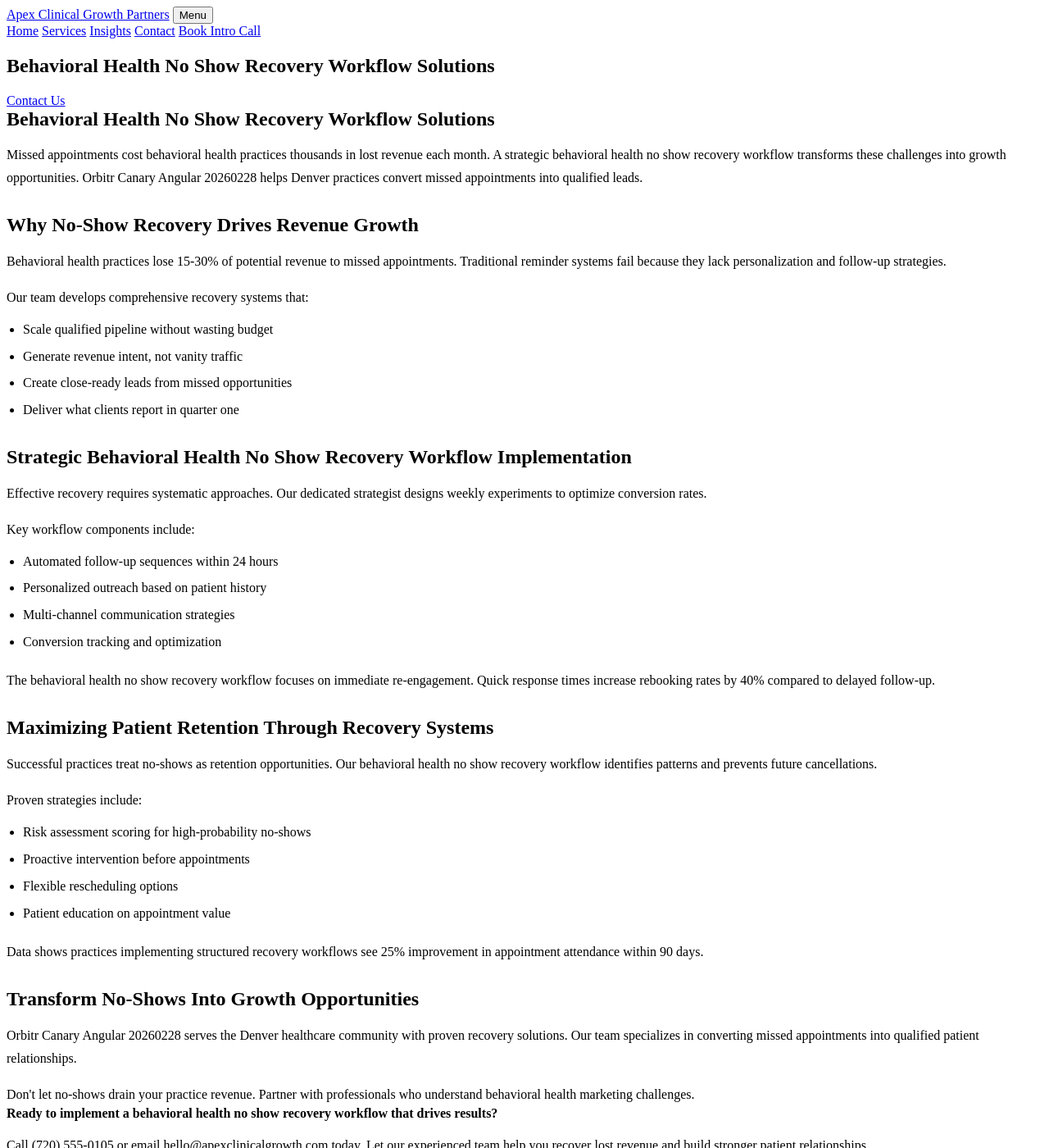
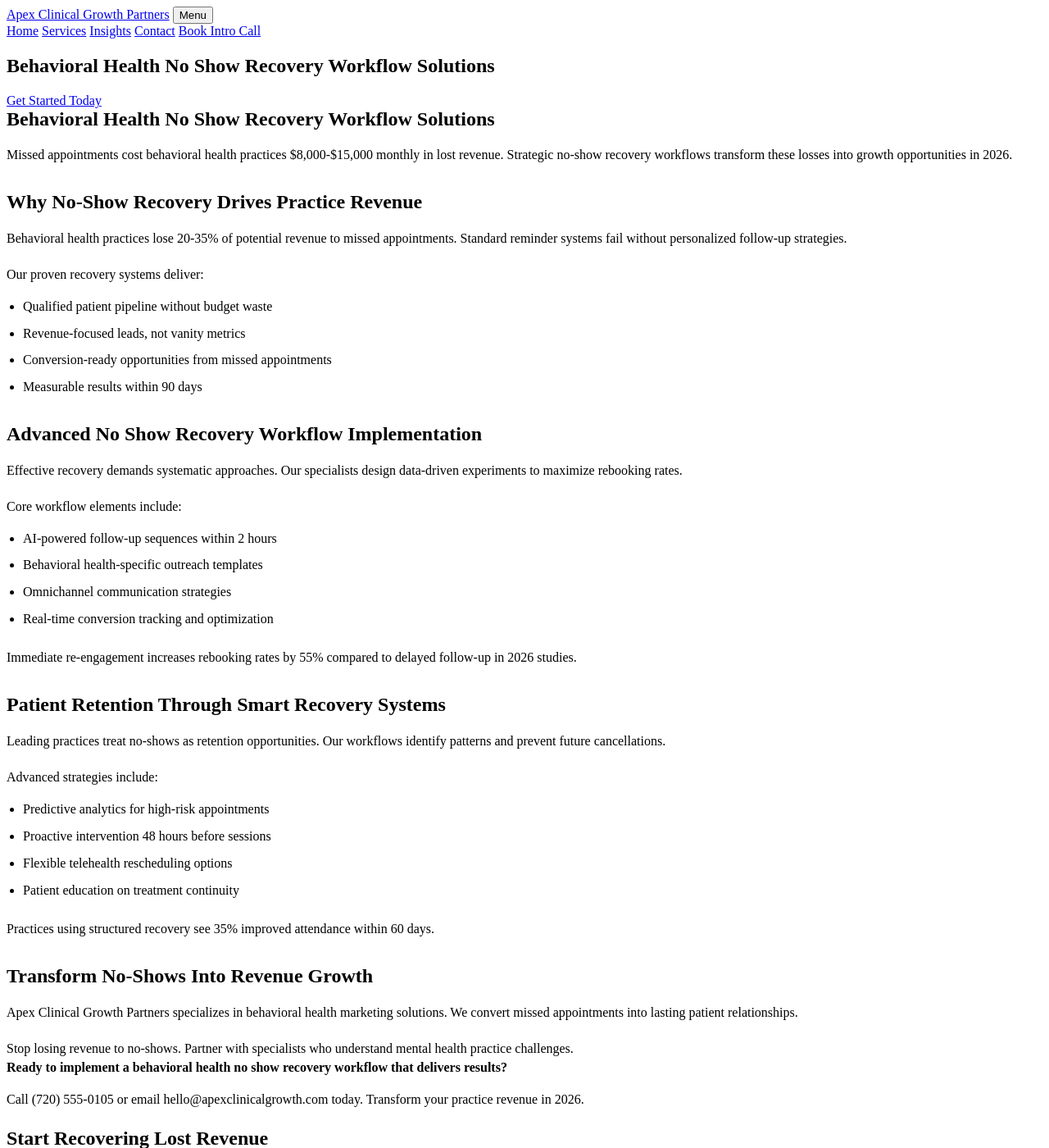
Before and after one commit to prjctlphbt/orbitr-canary-angular-20260228, a Jekyll site: the page angular-behavioral-noshow-20260228144655.html, which Jekyll copies as it is, in a window 1280 px wide and 1400 px high. Shown: the whole window at 82% size. Built offline with Jekyll 4.4.1, drawn with Linux system fonts in a browser that asks for light colours; some of the changed text lies outside the part shown.

Commit message:
Refresh and update content: angular-behavioral-noshow-20260228144655.html

```diff
--- a/angular-behavioral-noshow-20260228144655.html
+++ b/angular-behavioral-noshow-20260228144655.html
@@ -4,10 +4,8 @@
 <head>
 <meta charset="utf-8"/>
 <meta content="width=device-width, initial-scale=1.0" name="viewport"/>
-<meta content="Reduce missed appointments in behavioral health. Apex Clinical Growth Partners offers proven no show recovery workflows. Optimize your practice today.
-
-Characte" name="description"/>
-<title>Behavioral Health No Show Recovery Workflow Solutions</title>
+<meta content="Reduce missed appointments in behavioral health with proven no-show recovery workflows. Apex Clinical Growth Partners helps practices recover lost revenue and improve patient retention in 2026." name="description"/>
+<title>Behavioral Health No Show Recovery Workflow Solutions | 2026</title>
 <style>
 
 
@@ -105,53 +103,53 @@ Characte" name="description"/>
 <section class="page-hero landing-hero">
 <div class="container">
 <h1>Behavioral Health No Show Recovery Workflow Solutions</h1>
-<a class="cta" href="/services/">Contact Us</a>
+<a class="cta" href="/services/">Get Started Today</a>
 </div>
 </section>
 <section class="landing-content">
 <div class="container orbitr-generated-content">
 <h1>Behavioral Health No Show Recovery Workflow Solutions</h1>
-<p>Missed appointments cost behavioral health practices thousands in lost revenue each month. A strategic behavioral health no show recovery workflow transforms these challenges into growth opportunities. Orbitr Canary Angular 20260228 helps Denver practices convert missed appointments into qualified leads.</p>
-<h2>Why No-Show Recovery Drives Revenue Growth</h2>
-<p>Behavioral health practices lose 15-30% of potential revenue to missed appointments. Traditional reminder systems fail because they lack personalization and follow-up strategies.</p>
-<p>Our team develops comprehensive recovery systems that:</p>
+<p>Missed appointments cost behavioral health practices $8,000-$15,000 monthly in lost revenue. Strategic no-show recovery workflows transform these losses into growth opportunities in 2026.</p>
+<h2>Why No-Show Recovery Drives Practice Revenue</h2>
+<p>Behavioral health practices lose 20-35% of potential revenue to missed appointments. Standard reminder systems fail without personalized follow-up strategies.</p>
+<p>Our proven recovery systems deliver:</p>
 <ul>
-<li>Scale qualified pipeline without wasting budget</li>
-<li>Generate revenue intent, not vanity traffic</li>
-<li>Create close-ready leads from missed opportunities</li>
-<li>Deliver what clients report in quarter one</li>
+<li>Qualified patient pipeline without budget waste</li>
+<li>Revenue-focused leads, not vanity metrics</li>
+<li>Conversion-ready opportunities from missed appointments</li>
+<li>Measurable results within 90 days</li>
 </ul>
-<h2>Strategic Behavioral Health No Show Recovery Workflow Implementation</h2>
-<p>Effective recovery requires systematic approaches. Our dedicated strategist designs weekly experiments to optimize conversion rates.</p>
-<p>Key workflow components include:</p>
+<h2>Advanced No Show Recovery Workflow Implementation</h2>
+<p>Effective recovery demands systematic approaches. Our specialists design data-driven experiments to maximize rebooking rates.</p>
+<p>Core workflow elements include:</p>
 <ul>
-<li>Automated follow-up sequences within 24 hours</li>
-<li>Personalized outreach based on patient history</li>
-<li>Multi-channel communication strategies</li>
-<li>Conversion tracking and optimization</li>
+<li>AI-powered follow-up sequences within 2 hours</li>
+<li>Behavioral health-specific outreach templates</li>
+<li>Omnichannel communication strategies</li>
+<li>Real-time conversion tracking and optimization</li>
 </ul>
-<p>The behavioral health no show recovery workflow focuses on immediate re-engagement. Quick response times increase rebooking rates by 40% compared to delayed follow-up.</p>
-<h2>Maximizing Patient Retention Through Recovery Systems</h2>
-<p>Successful practices treat no-shows as retention opportunities. Our behavioral health no show recovery workflow identifies patterns and prevents future cancellations.</p>
-<p>Proven strategies include:</p>
+<p>Immediate re-engagement increases rebooking rates by 55% compared to delayed follow-up in 2026 studies.</p>
+<h2>Patient Retention Through Smart Recovery Systems</h2>
+<p>Leading practices treat no-shows as retention opportunities. Our workflows identify patterns and prevent future cancellations.</p>
+<p>Advanced strategies include:</p>
 <ul>
-<li>Risk assessment scoring for high-probability no-shows</li>
-<li>Proactive intervention before appointments</li>
-<li>Flexible rescheduling options</li>
-<li>Patient education on appointment value</li>
+<li>Predictive analytics for high-risk appointments</li>
+<li>Proactive intervention 48 hours before sessions</li>
+<li>Flexible telehealth rescheduling options</li>
+<li>Patient education on treatment continuity</li>
 </ul>
-<p>Data shows practices implementing structured recovery workflows see 25% improvement in appointment attendance within 90 days.</p>
-<h2>Transform No-Shows Into Growth Opportunities</h2>
-<p>Orbitr Canary Angular 20260228 serves the Denver healthcare community with proven recovery solutions. Our team specializes in converting missed appointments into qualified patient relationships.</p>
-<p>Don't let no-shows drain your practice revenue. Partner with professionals who understand behavioral health marketing challenges.</p>
-<strong>Ready to implement a behavioral health no show recovery workflow that drives results?</strong>
-<p>Call (720) 555-0105 or email hello@apexclinicalgrowth.com today. Let our experienced team help you recover lost revenue and build stronger patient relationships.</p>
+<p>Practices using structured recovery see 35% improved attendance within 60 days.</p>
+<h2>Transform No-Shows Into Revenue Growth</h2>
+<p>Apex Clinical Growth Partners specializes in behavioral health marketing solutions. We convert missed appointments into lasting patient relationships.</p>
+<p>Stop losing revenue to no-shows. Partner with specialists who understand mental health practice challenges.</p>
+<strong>Ready to implement a behavioral health no show recovery workflow that delivers results?</strong>
+<p>Call (720) 555-0105 or email hello@apexclinicalgrowth.com today. Transform your practice revenue in 2026.</p>
 </div>
 </section>
 <section class="landing-cta">
 <div class="container">
-<h2>Take the Next Step</h2>
-<a class="cta" href="/services/">Contact Us</a>
+<h2>Start Recovering Lost Revenue</h2>
+<a class="cta" href="/services/">Schedule Your Strategy Call</a>
 </div>
 </section>
 </main>
```
